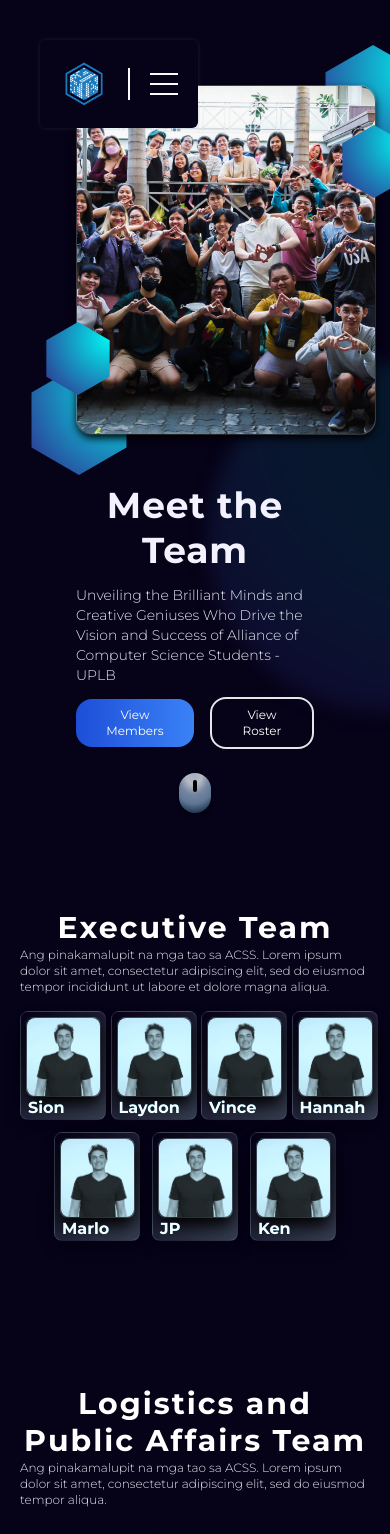
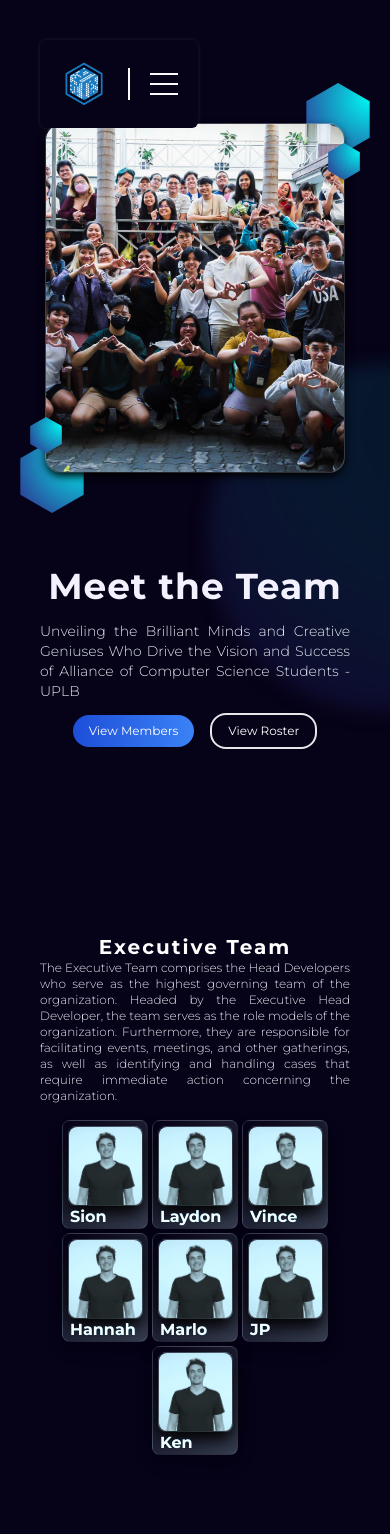
Before and after one commit to yuntaozhu/CMGWebsite, a SvelteKit app: page /developers in a window 390 px wide. Shown: the top 1534 px of the page. Built offline with nearby package versions, Linux system fonts and the light colour scheme; what sanity would draw is missing.

Commit message:
docs: Developers | Documentations added

```diff
--- a/src/components/organisms/Developers/InitialSection.svelte
+++ b/src/components/organisms/Developers/InitialSection.svelte
@@ -1,14 +1,20 @@
 <!-- InitialSection.svelte -->
 <script>
-  import {slide, fade} from 'svelte/transition';
+  // Importing Svelte transition modules
+  import { slide, fade } from 'svelte/transition';
 
+  // Array of gallery items with image URLs and descriptions
   const gallery_items = [
-    { url: "assets/aboutus-photo.jpg", description: "ACSS group photo",},
-    { url: "assets/about-us1.jpg", description: "ACSS group photo",},
-    { url: "assets/about-us2.jpg", description: "ACSS group photo",},
-    { url: "assets/about-us3.jpg", description: "ACSS group photo",},
+    { url: "assets/aboutus-photo.jpg", description: "ACSS group photo" },
+    { url: "assets/about-us1.jpg", description: "ACSS group photo" },
+    { url: "assets/about-us2.jpg", description: "ACSS group photo" },
+    { url: "assets/about-us3.jpg", description: "ACSS group photo" },
   ];
+
+  // Current slide item index for the slideshow
   let currentSlideItem = 0;
+
+  // Function to transition to the next image in the slideshow
   function nextImage() {
     currentSlideItem = (currentSlideItem + 1) % gallery_items.length;
   }
@@ -22,7 +28,7 @@
 
   startAutoSlide(); // Start the automatic slideshow
 
-    // Function to handle smooth scrolling
+  // Function to handle smooth scrolling to a section
   function scrollToSection(sectionId) {
     const targetSection = document.getElementById(sectionId);
     if (targetSection) {
@@ -35,38 +41,37 @@
   }
 </script>
 
-
-<section class="container mx-auto relative pt-8 ">
-  <div class="flex flex-col min-h-[85vh] mx-4 pt-10 gap-5 md:flex-row md:align-center md:justify-evenly md:gap-10 2xl:gap-2 px-10">
+<section class="container mx-auto relative pt-8 pb-[130px]">
+  <div class="flex flex-col min-h-[85vh] pt-10 gap-10 md:flex-row md:align-center md:justify-evenly md:gap-10 2xl:gap-2">
 
     <!-- Left side: Slideshow with Fade Animation -->
-        <div class="relative flex flex-row mx-auto my-auto">
-          <div class="absolute flex top-[-40px] right-[-45px]">
-            <img src="Hexagon Gradient.svg" alt="Hexagon" class="max-w-[100%] w-24"/>
+    <div class="relative flex flex-row mx-auto my-auto ss:text-right ss:justify-end">
+      <div class="absolute flex right-[-25px] top-[-40px] md:right-[-45px]">
+        <img src="Hexagon Gradient.svg" alt="Hexagon" class="max-w-[100%] w-16 md:w-24"/>
       </div>
 
-          <div class="absolute bottom-[-40px] left-[-45px]">
-            <img src="Hexagon Gradient.svg" alt="Hexagon" class="max-w-[100%] w-24"/>
+      <div class="absolute bottom-[-40px] left-[-25px] md:left-[-45px]">
+        <img src="Hexagon Gradient.svg" alt="Hexagon" class="max-w-[100%] w-16 md:w-24"/>
       </div>
 
       <div class="slideshow ss:pt-0 md:pt-0 flex justify-center items-center md:flex-1 3xl:max-w-screen-sm w-[300px] h-[350px]">
-            <!-- Reference: https://cloudinary.com/blog/how-to-create-a-carousel-in-3-ways-in-svelte -->
+        <!-- Slideshow images loop -->
         {#each [gallery_items[currentSlideItem]] as item (currentSlideItem)}
           <img in:slide out:fade src={item.url} alt={item.description} class="w-full h-full object-cover rounded-2xl ax-w-xs 2xl:max-w-sm 3xl:max-w-lg m-auto"/>
         {/each}
       </div>
 
-          <div class="absolute top-[40px] right-[-30px]">
-            <img src="Hexagon Gradient.svg" alt="Hexagon" class="max-w-[100%] w-16"/>
+      <div class="absolute top-[20px] right-[-15px] md:top-[40px] md:right-[-30px]">
+        <img src="Hexagon Gradient.svg" alt="Hexagon" class="max-w-[100%] w-8 md:w-16"/>
       </div>
 
-          <div class="absolute bottom-[40px] left-[-30px]">
-            <img src="Hexagon Gradient.svg" alt="Hexagon" class="max-w-[100%] w-16"/>
+      <div class="absolute bottom-[20px] left-[-15px] md:bottom-[40px] md:left-[-30px]">
+        <img src="Hexagon Gradient.svg" alt="Hexagon" class="max-w-[100%] w-8 md:w-16"/>
       </div>
     </div>
 
     <!-- Right side: Text and scroll icon -->
-      <div class="flex flex-col md:justify-center md:flex-1 gap-6 md:max-w-xl 3xl:max-w-2xl pt-4">
+    <div class="flex flex-col md:justify-center md:flex-1 gap-6 md:max-w-xl 3xl:max-w-2xl top-[-50px] ss:text-left">
       <div class="flex flex-col gap-3">
 
         <!-- "Meet the Team" text -->
@@ -75,12 +80,12 @@
         </h1>
 
         <!-- Description text -->
-              <p class="font-light text-slate-200 text-sm 3xl:text-base 3xl:max-w-xl">
-                Unveiling the Brilliant Minds and Creative Geniuses Who Drive the Vision
-                and Success of Alliance of Computer Science Students - UPLB
+        <p class="font-light text-slate-200 text-sm 3xl:text-base 3xl:max-w-xl text-justify">
+          Unveiling the Brilliant Minds and Creative Geniuses Who Drive the Vision and Success of Alliance of Computer Science Students - UPLB
         </p>
 
         <div class="flex justify-center items-center space-x-4">
+          <!-- Button to view members section with smooth scroll -->
           <button
             class="text-xs ss:text-base bg-gradient-to-r from-blue-700 to-blue-500 text-white px-4 py-2 rounded-2xl hover:from-blue-500 hover:scale-105 hover:shadow-md transition duration-300 ease-in-out"
             on:click={() => scrollToSection('executives')}
@@ -88,24 +93,27 @@
             View Members
           </button>
 
+          <!-- Button to view roster section with smooth scroll -->
           <button
             class="text-xs ss:text-base bg-transparent border-2 border-gradient-to-r from-blue-700 to-blue-500 text-white px-4 py-2 rounded-2xl hover:shadow-md hover:scale-105 transition duration-300 ease-in-out"
             on:click={() => scrollToSection('member-roster')}
           >
             View Roster
           </button>
-
         </div>
 
       </div>
     </div>
   </div>
-  <div class="w-8 h-10 rounded-full m-auto pt-2 mt-6 sm:mt-0 mb-10 mouse-icon">
-    <div class="w-1 h-3 bg-black rounded-md animate-bounce m-auto" />
+
+  <!-- Scroll icon for large screens -->
+  <div class="w-8 h-10 border-2 rounded-full m-auto pt-2 mt-6 sm:mt-0 mb-10 hidden md:block">
+    <div class="w-1 h-3 bg-white rounded-md animate-bounce m-auto" />
   </div>
 </section>
 
 <style>
+  /* Styling for the slideshow */
   .slideshow {
     filter: drop-shadow(0px 4px 4px #000000);
     border-radius: 16px;
@@ -116,9 +124,4 @@
       rgba(255, 255, 255, 0.2) 100%
     );
   }
-
-  .mouse-icon {
-    background: radial-gradient(95.06% 95.06% at 46.57% 5.58%, rgba(209, 226, 241, 0.78) 0%, rgba(242, 247, 252, 0.755031) 25%, rgba(180, 211, 238, 0.63375) 50%, rgba(152, 195, 233, 0.605312) 75%, rgba(40, 68, 92, 0.78) 100%);
-    box-shadow: 0px 4px 4px rgba(0, 0, 0, 0.15);
-  }
 </style>
--- a/src/components/organisms/Developers/ResidentMembers.svelte
+++ b/src/components/organisms/Developers/ResidentMembers.svelte
@@ -1,85 +1,54 @@
 <script>
+    // Importing Svelte components and data
     import TeamCard from './TeamCard.svelte';
     import DeveloperCard from './DeveloperCard.svelte';
     import { teams } from './data.js';
-    // import { onMount } from 'svelte';
 
-    // let activeSection = teams[0].name;
+    // Importing Svelte lifecycle function to run code after component mount
+    import { onMount } from 'svelte';
 
-    // onMount(() => {
-    //     const observer = new IntersectionObserver(entries => {
-    //         entries.forEach(entry => {
-    //             const id = entry.target.getAttribute('id');
-    //             if (entry.intersectionRatio > 0) {
-    //                 document.querySelector(`nav li a[href="#${id}"]`).parentElement.classList.add('active');
-    //             } else {
-    //                 document.querySelector(`nav li a[href="#${id}"]`).parentElement.classList.remove('active');
-    //             }
-    //         });
-    //     });
+    // Initialize a variable to check screen size
+    let isScreenSs = false; // Default to false
 
-    //     // Track all sections that have an `id` applied
-    //     document.querySelectorAll('section[id]').forEach((section) => {
-    //         observer.observe(section);
-    //     });
+    // Function to check the screen size using a media query
+    function checkScreenSize() {
+      const ssMediaQuery = window.matchMedia('(min-width: 425px)'); // Adjust the breakpoint as needed
 
-    //     // Function to handle smooth scrolling
-    //     function scrollToSection(sectionId) {
-    //         const targetSection = document.getElementById(sectionId);
-    //         if (targetSection) {
-    //             const offset = targetSection.offsetTop - 75; // Adjust the offset as needed
-    //             window.scrollTo({
-    //                 top: offset,
-    //                 behavior: 'smooth',
-    //             });
-    //         }
-    //     }
+      // Set the initial value based on the media query
+      isScreenSs = ssMediaQuery.matches;
 
-    //     // Add click event listeners to navigation links
-    //     document.querySelectorAll('.section-nav a').forEach((link) => {
-    //         link.addEventListener('click', (event) => {
-    //             event.preventDefault();
-    //             const sectionId = link.getAttribute('href').substring(1); // Remove the # symbol
-    //             scrollToSection(sectionId);
-    //         });
-    //     });
-    // });
+      // Listen for changes in screen size and update the variable accordingly
+      ssMediaQuery.addEventListener('change', (event) => {
+        isScreenSs = event.matches;
+      });
+    }
+
+    // Call the function on component mount
+    onMount(checkScreenSize);
   </script>
-
-<!-- <div class="team-tabs-wrapper hidden">
-    <div class="team-tabs flex justify-center items-center ">
-        <nav class="section-nav">
-            <ol class='flex flex-wrap mx-auto'>
-                {#each teams as team}
-                <li class="{activeSection === team.name ? 'active ' : ''}">
-                    <a href="#{team.name}" class="block py-1 transition px-2">
-                        <svg xmlns="http://www.w3.org/2000/svg" fill="none" viewBox="0 0 24 24" stroke="currentColor" class="w-4 h-4">
-                            <circle cx="12" cy="12" r="9" />
-                            </svg>
-                    </a>
-                </li>
-                {/each}
-            </ol>
-        </nav>
-    </div>
-</div> -->
 
   <div class="container mx-auto">
     {#each teams as team, i}
-        <section id={i === 0 ? 'executives' : i === 1 ? 'resident-members' : team.name} class="pb-32 scrollFadeIn">
+    <section
+      id={i === 0 ? 'executives' : i === 1 ? 'resident-members' : team.name}
+      class="pb-32 scrollFadeIn"
+    >
+      <!-- Render TeamCard component with team information -->
       <TeamCard teamName={team.name} description={team.description} />
 
       <div class="flex flex-col items-center justify-center pt-4">
-                <div class="grid grid-cols-4 gap-3 md:gap-4 mb-3 md:mb-4">
+        <div class="grid grid-cols-3 ss:grid-cols-4 gap-1 md:gap-4 mb-1 md:mb-4">
           {#each team.developers as developer, i}
-                        {#if i < (team.developers.length - 1) - ((team.developers.length - 1) % 4)}
+            {#if i < (team.developers.length - 1) - ((team.developers.length - 1) % (isScreenSs ? 4 : 3))}
+                <!-- Render DeveloperCard for each developer based on screen size -->
                 <DeveloperCard developer={developer} />
             {/if}
           {/each}
         </div>
-                <div class="flex gap-3 md:gap-4">
+        <div class="flex gap-1 md:gap-4">
           {#each team.developers as developer, i}
-                        {#if i >= (team.developers.length - 1) - ((team.developers.length - 1) % 4)}
+            {#if i >= (team.developers.length - 1) - ((team.developers.length - 1) % (isScreenSs ? 4 : 3))}
+                <!-- Render DeveloperCard for each developer based on screen size -->
                 <DeveloperCard developer={developer} />
             {/if}
           {/each}
@@ -90,27 +59,8 @@
   </div>
 
   <style>
+    /* Apply smooth scrolling behavior to the entire HTML document */
     :global(html) {
       scroll-behavior: smooth;
     }
-
-    /* .section-nav li.active > a {
-        color: #ffffff;
-        font-weight: 500;
-    }
-
-    .section-nav a {
-        color: #02aeed;
-        transition: all 50ms ease-in-out;
-    }
-
-    .section-nav a:hover,
-    .section-nav a:focus {
-        color: #ffffff;
-    }
-    .team-tabs-wrapper {
-        position: sticky;
-        top: 0;
-        z-index: 9;
-    } */
   </style>
--- a/src/components/organisms/Developers/TeamCard.svelte
+++ b/src/components/organisms/Developers/TeamCard.svelte
@@ -1,13 +1,17 @@
 <script>
+  // Exported props for team name and description
   export let teamName;
   export let description;
 
+  // Initialize a variable to set the font size class
   let fontSizeClass = '';
 
-  // Adjust font size class based on teamName length
-  if (teamName.length > 20 && teamName.length < 27) fontSizeClass = 'text-3xl'; // You can adjust the size as needed
-  else if (teamName.length >= 27) fontSizeClass = 'text-2xl'; // You can adjust the size as needed
-  else fontSizeClass = 'text-4xl'; // Default size
+  // Adjust font size class based on the length of the teamName
+  if (teamName.length > 14) {
+    fontSizeClass = 'ss:text-[28px]'; // Use larger font size for longer team names
+  } else {
+    fontSizeClass = 'ss:text-3xl'; // Default font size
+  }
 </script>
 
 <section class="container mx-auto relative">
@@ -15,7 +19,7 @@
 
     <div class="pt-4 ss:pt-0 md:pt-0 flex justify-center items-center md:flex-1 3xl:max-w-screen-sm">
       <!-- Team Name -->
-      <h1 class="text-bold leading-tight text-center lg:text-15xl md:leading-snug text-white sm:text-right text-3xl">
+      <h1 class="text-bold leading-tight text-center lg:text-15xl md:leading-snug text-white md:text-right text-xl ss:text-[28px]">
         {teamName}
       </h1>
     </div>
@@ -23,7 +27,9 @@
     <div class="flex flex-col md:justify-center md:flex-1 gap-6 md:max-w-xl 3xl:max-w-2xl">
       <div class="flex flex-col gap-1">
         <!-- Description text -->
-        <p class="font-light text-slate-200 max-w-1xl text-xs">{description}</p>
+        <p class="font-light text-slate-200 max-w-1xl text-xs text-justify md:text-left">
+          {description}
+        </p>
       </div>
     </div>
   </div>
--- a/src/components/organisms/Developers/data.js
+++ b/src/components/organisms/Developers/data.js
@@ -1,7 +1,7 @@
 export const teams = [
     {
       name: 'Executive Team',
-      description: 'Ang pinakamalupit na mga tao sa ACSS. Lorem ipsum dolor sit amet, consectetur adipiscing elit, sed do eiusmod tempor incididunt ut labore et dolore magna aliqua.',
+      description: 'The Executive Team comprises the Head Developers who serve as the highest governing team of the organization. Headed by the Executive Head Developer, the team serves as the role models of the organization. Furthermore, they are responsible for facilitating events, meetings, and other gatherings, as well as identifying and handling cases that require immediate action concerning the organization.',
       developers: [
         {
           fullName: 'Austin Asunsion',
@@ -11,7 +11,7 @@ export const teams = [
           bio: 'Ako ang pinakapogi sa ACSS. Ang umangal ay iddisaffi ko!',
           skills: ['Halimaw magtampo', 'Delulu lord', 'Python'],
           contacts: {
-            gmail: 'kdolipas@up.edu.ph',
+            gmail: '',
             github: 'github.com/owen-olipas',
             linkedin: 'linkedin.com/owen-olipas',
           },
@@ -98,7 +98,7 @@ export const teams = [
     },
     {
       name: 'Logistics and Public Affairs Team',
-      description: 'Ang pinakamalupit na mga tao sa ACSS. Lorem ipsum dolor sit amet, consectetur adipiscing elit, sed do eiusmod tempor aliqua.',
+      description: 'The Logistics and Public Affairs team is responsible for handling the non-monetary assets of the organization. They also represent the organization in external affairs as well as maintain our relationships with companies, sponsors, and other organizations.',
       developers: [
         {
           fullName: 'Laydon Albert Dela Cruz',
@@ -118,7 +118,7 @@ export const teams = [
     },
     {
       name: 'Academic Affairs Team',
-      description: 'Ang pinakamalupit na mga tao sa ACSS. Lorem do eiusmod tempor incididunt ut labore et dolore.',
+      description: "The Academic Affairs Team is dedicated to fostering a culture of learning, innovation, and growth among members of the organization. They oversee academic development, provide valuable educational resources and activities, and monitor the organization's development projects.",
       developers: [
         {
           fullName: 'Vince Arellano',
@@ -138,7 +138,7 @@ export const teams = [
     },
     {
       name: 'Records and Documentation Team',
-      description: 'Ang pinakamalupit na mga tao sa ACSS. Lorem ipsum dolor sit amet, consectetur adipiscing elit, sed do eiusmod tempor incididunt ut labore et dolore magna aliqua.',
+      description: "The Academic Affairs Team is dedicated to fostering a culture of learning, innovation, and growth among members of the organization. They oversee academic development, provide valuable educational resources and activities, and monitor the organization's development projects.",
       developers: [
         {
           fullName: 'Hana Christine galon',
@@ -158,7 +158,7 @@ export const teams = [
     },
     {
       name: 'Finance and Management Team',
-      description: 'Ang pinakamalupit na mga tao sa ACSS. Lorem ipsum dolor sit amet, consectetur adipiscing elit, sed do eiusmod tempor incididunt ut labore et dolore magna aliqua.',
+      description: "The Finance and Management Team's main responsibility is to handle to organization's monetary assets. They are also the ones mainly in charge of Fundraising Activities (FRAs). These help make the organization's events and other needs come to fruition. With this, when an event or activity needs funding, it is up to this team to approve and oversee every bit spent.",
       developers: [
         {
           fullName: 'Chris Marlo Jimenez',
@@ -178,7 +178,7 @@ export const teams = [
     },
     {
       name: 'Membership and Internal Affairs Team',
-      description: 'Ang pinakamalupit na mga tao sa ACSS. Lorem ipsum dolor sit amet, consectetur adipiscing elit, sed do eiusmod tempor incididunt ut labore et dolore magna aliqua.',
+      description: 'The Membership and Internal Affairs Team bears the responsibility of safeguarding the organizational health and ensuring its overall well-being. Additionally, the team is entrusted with managing the recruitment process and diligently monitoring the condition and performance of developers within the organization.',
       developers: [
         {
           fullName: 'Jeanfer Deloso',
@@ -198,7 +198,7 @@ export const teams = [
     },
     {
       name: 'Media and Publicity Team',
-      description: 'The Media and Publicity Team, or informally known as the “Pub Team” primarily concerns itself with promoting the image and advocacies of the organization to the public, not just within the university but also the larger community outside of it',
+      description: 'The Membership and Internal Affairs Team bears the responsibility of safeguarding the organizational health and ensuring its overall well-being. Additionally, the team is entrusted with managing the recruitment process and diligently monitoring the condition and performance of developers within the organization.',
       developers: [
         {
           fullName: 'Ralph Ken Rea',
--- a/src/routes/developers/+page.svelte
+++ b/src/routes/developers/+page.svelte
@@ -1,16 +1,19 @@
 <script>
+  // Importing components
   import {
     InitialSection,
     ResidentMembers,
     MembersRoster,
   } from "$components";
-  import UnderlinedText from "$components/atoms/UnderlinedText.svelte";
-
 </script>
 
-<div class="overflow-hidden w-full bg-base-black px-5 lg:px-10 flex flex-col gap-10 pb-40 z-15">
-    <InitialSection />
-    <ResidentMembers />
-    <!-- <UnderlinedText text='' isFixed={true} width={100} tailwindcustomization=""/> -->
-    <MembersRoster />
+<div class="overflow-hidden w-full bg-base-black px-10 lg:px-10 flex flex-col gap-10 pb-40 z-15">
+  <!-- Initial Section component -->
+  <InitialSection />
+
+  <!-- Resident Members component -->
+  <ResidentMembers />
+
+  <!-- Members Roster component -->
+  <MembersRoster />
 </div>
```
Also changed, not shown: src/components/organisms/Developers/DeveloperCard.svelte (+12 -2 lines), src/components/organisms/Developers/DeveloperDetail.svelte (+50 -57 lines), src/components/organisms/Developers/MemberRosterContainer.svelte (+13 -17 lines), src/components/organisms/Developers/MembersRoster.svelte (+5 -2 lines). Lines whose indentation alone changed are shown as unchanged.
